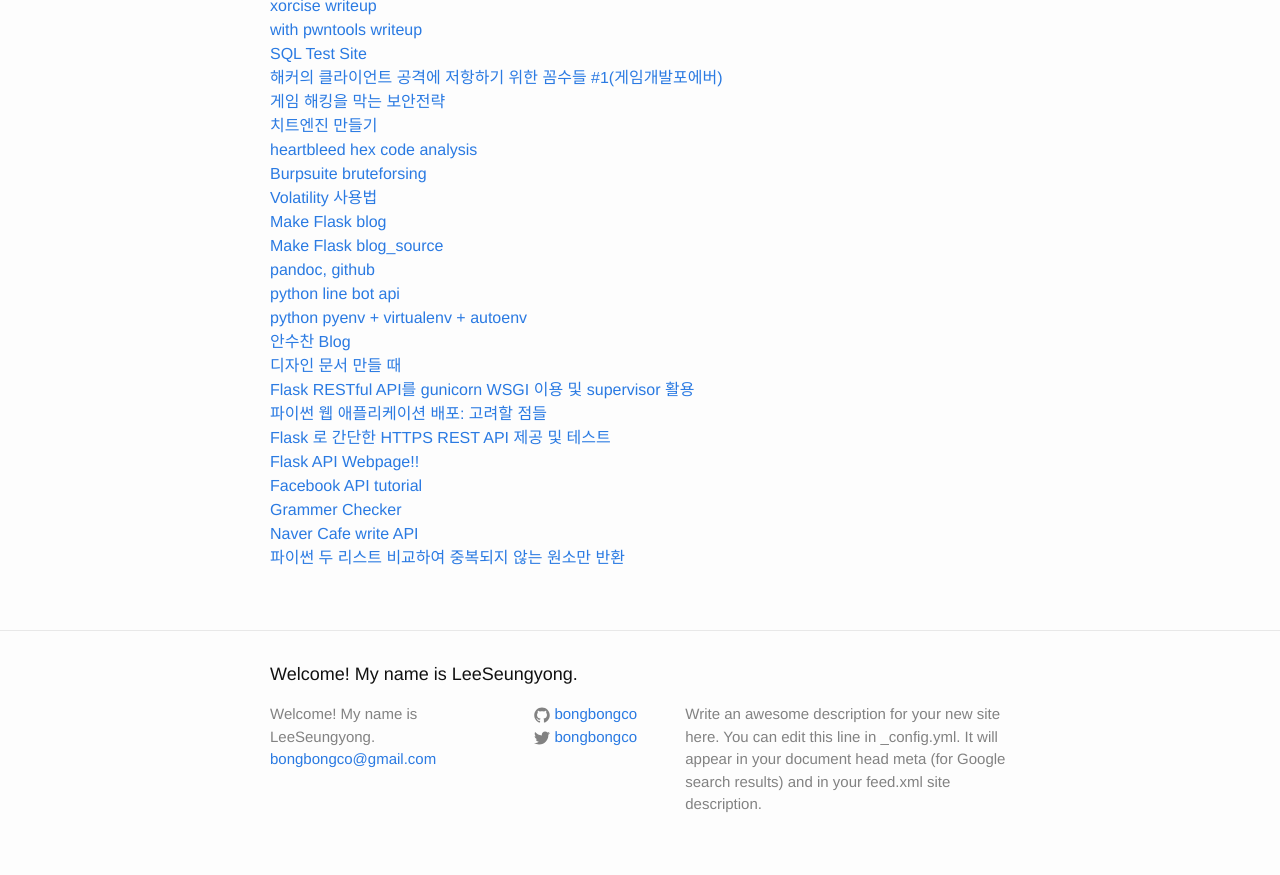
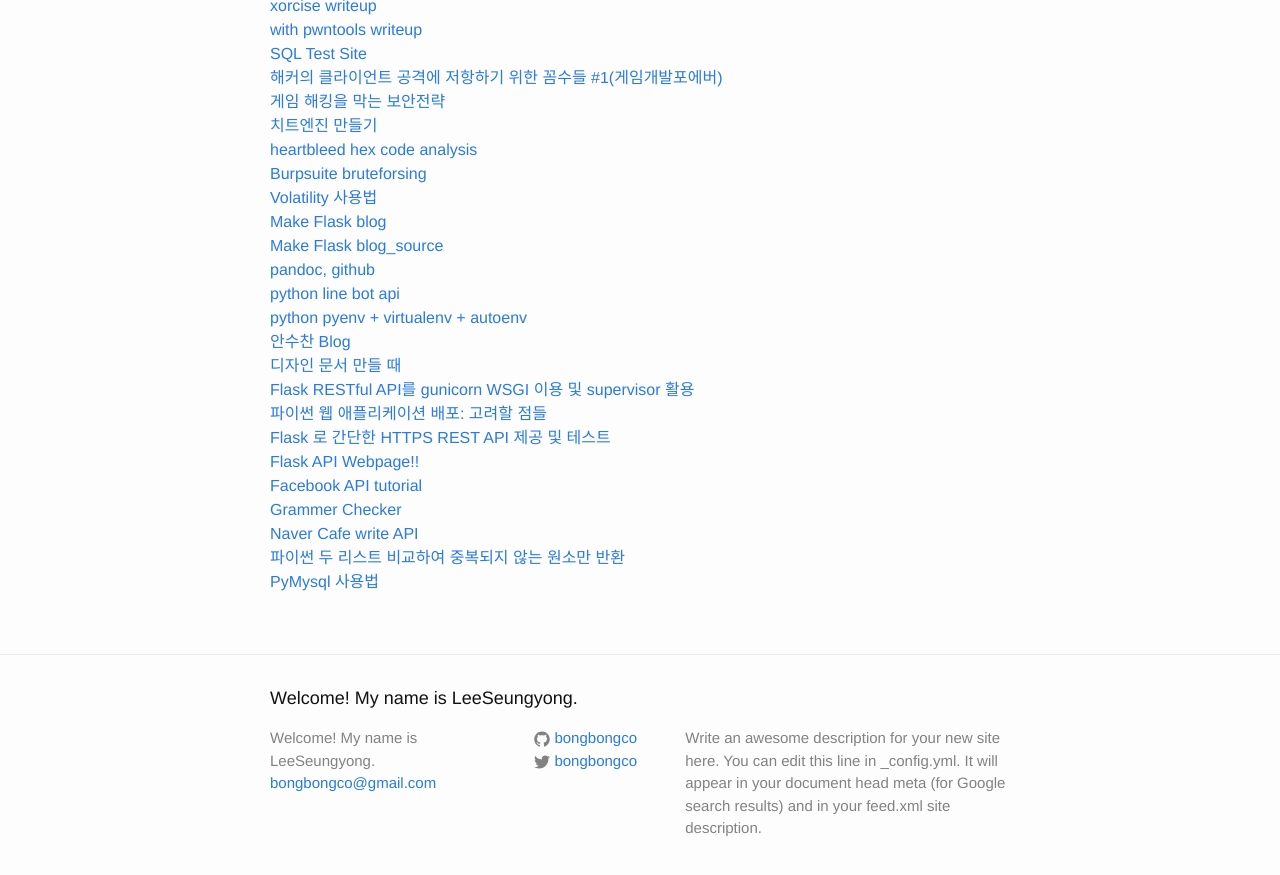
Before and after one commit to LktProgrammer/bongbongco.github.io, a Jekyll site: the page built from _posts/2016-07-22-Website-List.markdown, in a window 1280 px wide and 900 px high, scrolled down 1478 px. Shown: the top 875 px of the window. Built offline with Jekyll 4.4.1, drawn with Linux system fonts in a browser that asks for light colours.

Commit message:
Update 2016-07-22-Website-List.markdown

```diff
--- a/_posts/2016-07-22-Website-List.markdown
+++ b/_posts/2016-07-22-Website-List.markdown
@@ -80,3 +80,4 @@ title: 참고할 웹 사이트들.
 [Grammer Checker](https://www.grammarly.com/1?q=writing&utm_source=youtube&utm_content=ccmoverlay)
 [Naver Cafe write API](https://developers.naver.com/docs/cafe/api)
 [파이썬 두 리스트 비교하여 중복되지 않는 원소만 반환](http://hashcode.co.kr/questions/960/%EB%91%90-%EB%A6%AC%EC%8A%A4%ED%8A%B8%EB%A5%BC-%EB%B9%84%EA%B5%90%ED%95%B4%EC%84%9C-%EC%84%9C%EB%A1%9C-%EC%97%86%EB%8A%94-%EC%9B%90%EC%86%8C%EB%A7%8C-return%EB%B0%9B%EC%9C%BC%EB%A0%A4%EA%B3%A0-%ED%95%A9%EB%8B%88%EB%8B%A4)
+[PyMysql 사용법](http://pythonstudy.xyz/python/article/202-MySQL-%EC%BF%BC%EB%A6%AC)
```
